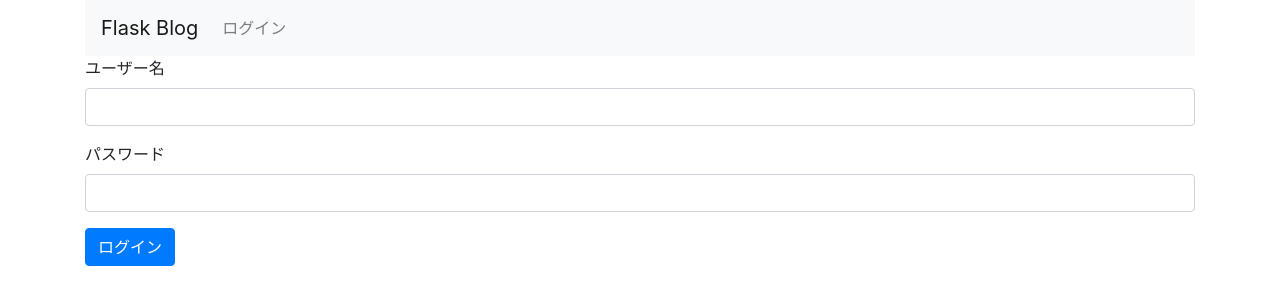
After one commit to AiTogashi/Flask_J, a Flask app: page /login in a window 1280 px wide. The commit adds this page. Shown: the top 305 px of the page. Run offline with Flask 3, Linux system fonts and the light colour scheme; some libraries are stand-ins or nearby versions.

Commit message:
19章までの完成品(殴

```diff
--- a/matsubara/application/flask_blog/config.py
+++ b/matsubara/application/flask_blog/config.py
@@ -1 +1,4 @@
 DEBUG = True
+SECRET_KEY = 'secret key'
+USERNAME = 'John'
+PASSWORD ='due123'
--- /dev/null
+++ b/matsubara/application/flask_blog/templates/layout.html
@@ -0,0 +1,41 @@
+<!DOCTYPE html>
+<title>Flask Blog</title>
+
+<link rel="stylesheet" href="https://maxcdn.bootstrapcdn.com/bootstrap/4.0.0/css/bootstrap.min.css">
+<script src="https://code.jquery.com/jquery-3.2.1.slim.min.js"></script>
+<script src="https://cdnjs.cloudflare.com/ajax/libs/popper.js/1.12.9/umd/popper.min.js"></script>
+<script src="https://maxcdn.bootstrapcdn.com/bootstrap/4.0.0/js/bootstrap.min.js"></script>
+
+
+<div class="container">
+    <nav class="navbar navbar-expand-lg navbar-light bg-light">
+        <a class="navbar-brand" href="/">Flask Blog</a>
+        <button class="navbar-toggler" type="button" data-toggle="collapse" data-target="#navbarNav"
+            aria-controls="navbarNav" aria-expanded="false" aria-label="Toggle navigation">
+            <span class="navbar-toggler-icon"></span>
+        </button>
+
+        <div class="collapse navbar-collapse" id="navbarNav">
+            <ul class="nav navbar-nav navbar-right">
+                {%if not session.logged_in%}
+                <li class="nav-item">
+                    <a class="nav-link" href="/login">ログイン</a>
+                </li>
+                {%else%}
+                <li class="nav-item">
+                    <a class="nav-link" href="/logout">ログアウト</a>
+                </li>
+                {%endif%}
+            </ul>
+        </div>
+    </nav>
+    {%for message in get_flashed_messages()%}
+    <div class="alert alert-info" rule="alert">
+        {{message}}
+    </div>
+    {%endfor%}
+
+    <div class="blog-body">
+        {%block body%} {%endblock%}
+    </div>
+</div>
--- /dev/null
+++ b/matsubara/application/flask_blog/templates/login.html
@@ -0,0 +1,15 @@
+{%extends "layout.html"%}
+{%block body%}
+<form action="/login" method=post>
+    <div class="form-group">
+        <label for="InputTitle">ユーザー名</label>
+        <input type="text" class="form-control" id="InputTitle" name=username>
+    </div>
+
+    <div class="form-group">
+        <label for="InputPassword">パスワード</label>
+        <input type="password" class="form-control" id="InputPassword" name="password">
+    </div>
+    <button type="submit" class="btn btn-primary">ログイン</button>
+</form>
+{%endblock%}
--- a/matsubara/application/flask_blog/views.py
+++ b/matsubara/application/flask_blog/views.py
@@ -3,4 +3,25 @@ from flask_blog import app
 
 @app.route('/')
 def show_entries():
+    if not session.get('logged_in'):
+        return redirect('/login')
     return render_template('entries/index.html')
+
+@app.route('/login',methods=['GET','POST'])
+def login():
+    if request.method =='POST':
+        if request.form['username']!=app.config['USERNAME']:
+            flash('ユーザー名が異なります')
+        elif request.form['password']!=app.config['PASSWORD']:
+            flash('パスワードが異なります')
+        else:
+            session['logged_in'] = True
+            flash('ログインしました')
+            return redirect('/')
+    return render_template('login.html')
+
+@app.route('/logout')
+def logout():
+    session.pop('logged_in',None)
+    flash('ログアウトしました')
+    return redirect('/')
```
Also changed, not shown: matsubara/application/flask_blog/templates/entries/index.html (+4 -11 lines).
